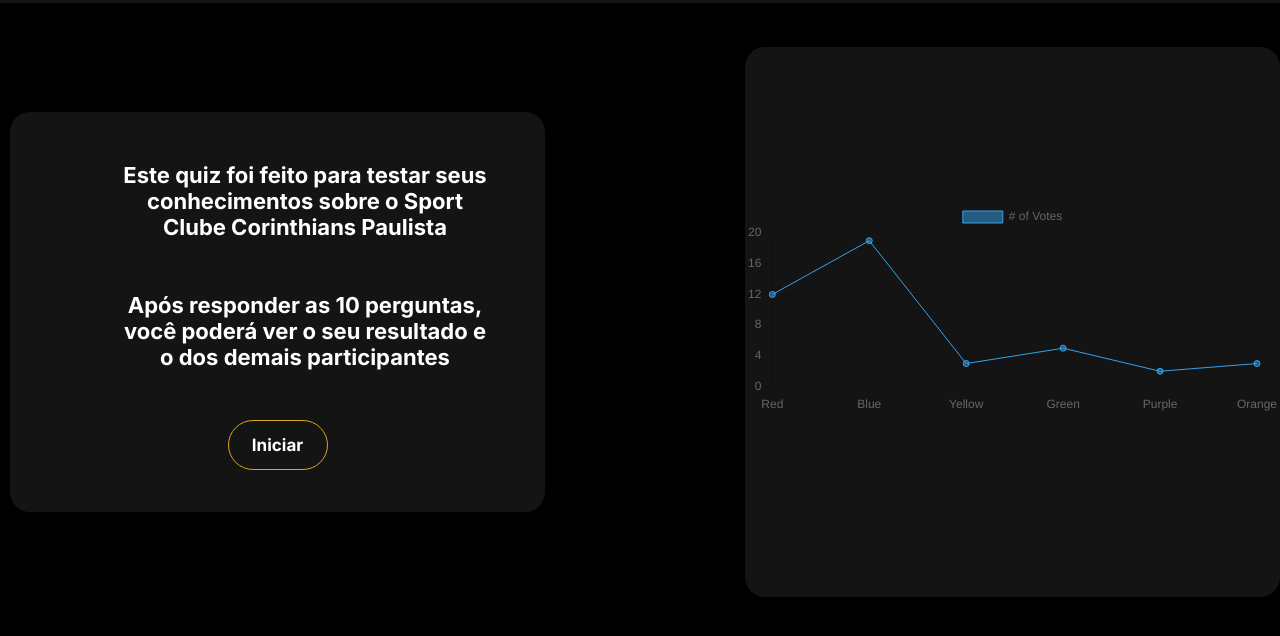
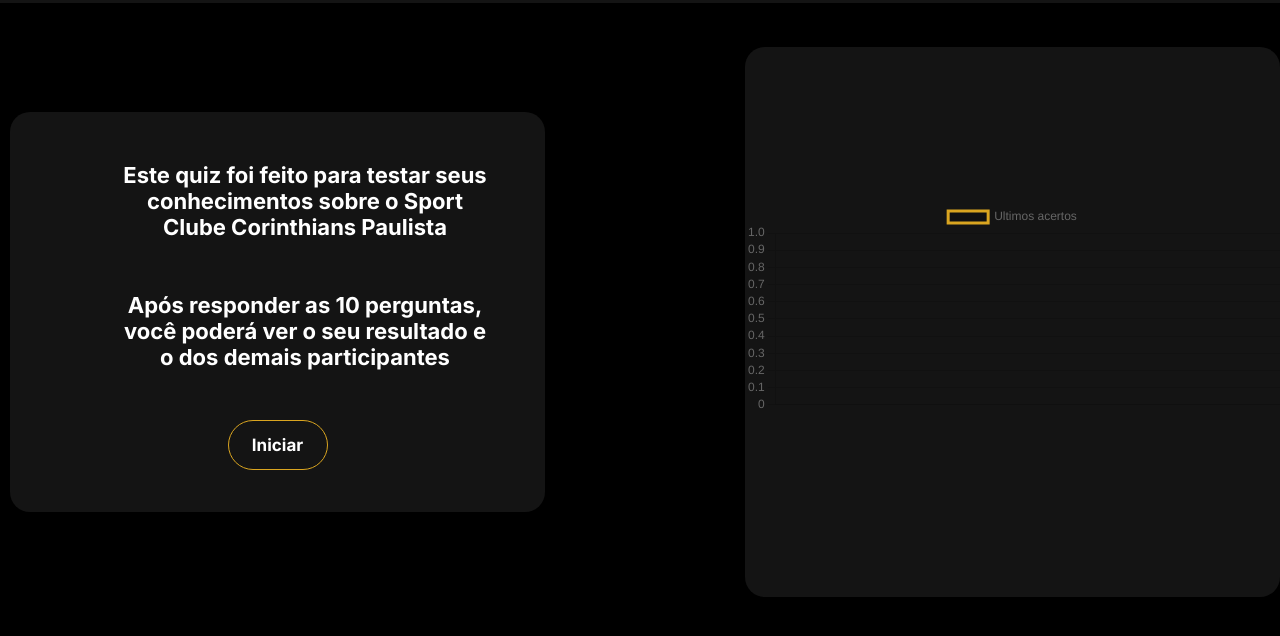
Before and after one commit to Time-do-Povo/Time-do-Povo, a website: page public/QUIZ/quiz.html in a window 1280 px wide. Shown: the part 138-774 px from the top of the page. Drawn offline with nearby package versions, Linux system fonts and the light colour scheme; no server answers.

Commit message:
segundo grafico feito

```diff
--- a/public/QUIZ/quiz.html
+++ b/public/QUIZ/quiz.html
@@ -11,7 +11,7 @@
   <script src="https://cdn.jsdelivr.net/npm/chart.js"></script>
 </head>
 
-<body>
+<body onload="capturarRegistroQuiz()">
   <header>
 
 
@@ -140,26 +140,54 @@
   })
 
   const ctx = document.getElementById('gf2').getContext('2d');
-    ctx.canvas.weight = 250;
-    ctx.canvas.height = 120;
+  ctx.canvas.weight = 250;
+  ctx.canvas.height = 120;
 
-  new Chart(ctx, {
+  const grafico2 = new Chart(ctx, {
     type: 'line',
     data: {
-      labels: ['Red', 'Blue', 'Yellow', 'Green', 'Purple', 'Orange'],
+      labels: [],
       datasets: [{
-        label: '# of Votes',
-        data: [12, 19, 3, 5, 2, 3],
-        borderWidth: 1
+        label: 'Ultimos acertos',
+        data: [],
+        borderWidth: 3,
+        borderColor: '#daa520'
       }]
-    },
-    options: {
-      scales: {
-        y: {
-          beginAtZero: true
-        }
-      }
     }
   });
+  function capturarRegistroQuiz() {
+    let idUsuario = sessionStorage.ID_USUARIO
+    fetch("/dash/capturarRegistroQuiz", {
+      method: "POST",
+      headers: {
+        "Content-Type": "application/json"
+      },
+      body: JSON.stringify({
+        idUsuarioServer: idUsuario
+      })
+    }).then(function (resposta) {
 
+      if (resposta.ok) {
+        resposta.json().then(function (resposta) {
+          resposta.reverse()
+          plotarGraf(resposta)
+
+
+        });
+      }
+    })
+  }
+
+  function plotarGraf(resposta) {
+
+    for (let posicao = 0; posicao < resposta.length; posicao++) {
+      let novoDado = resposta[posicao];
+
+      grafico2.data.labels.push(novoDado.hora)
+      grafico2.data.datasets[0].data.push(novoDado.acertos)
+
+    }
+
+    grafico2.update()
+  }
 </script>
--- a/src/routes/dash.js
+++ b/src/routes/dash.js
@@ -8,5 +8,8 @@
     dashController.dashIdolos(req, res);
 })
 
+router.post("/capturarRegistroQuiz", function (req, res) {
+    dashController.capturarRegistroQuiz(req, res);
+});
 
 module.exports = router;
```
Also changed, not shown: src/controllers/dashController.js (+14 -1 lines), src/models/dashModel.js (+9 -1 lines), 1 other file.
